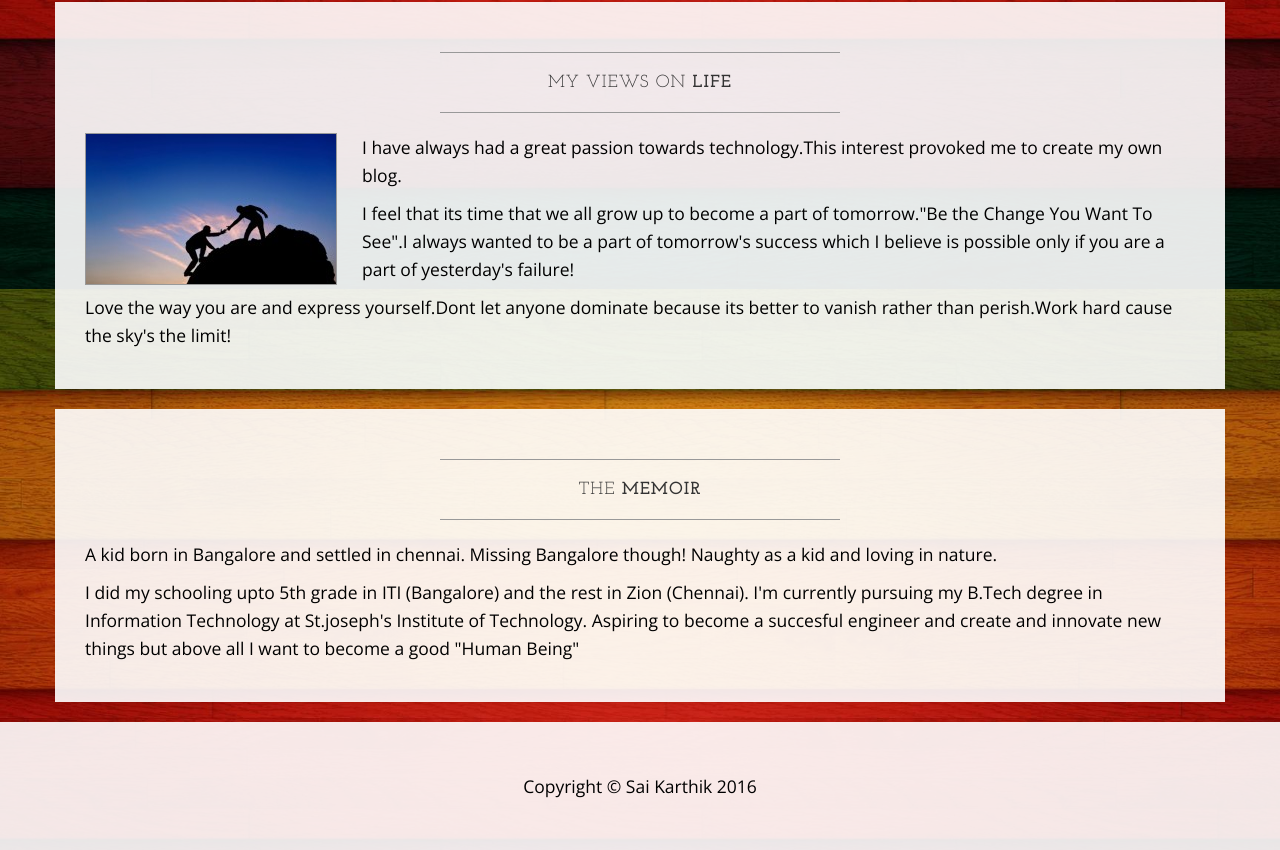
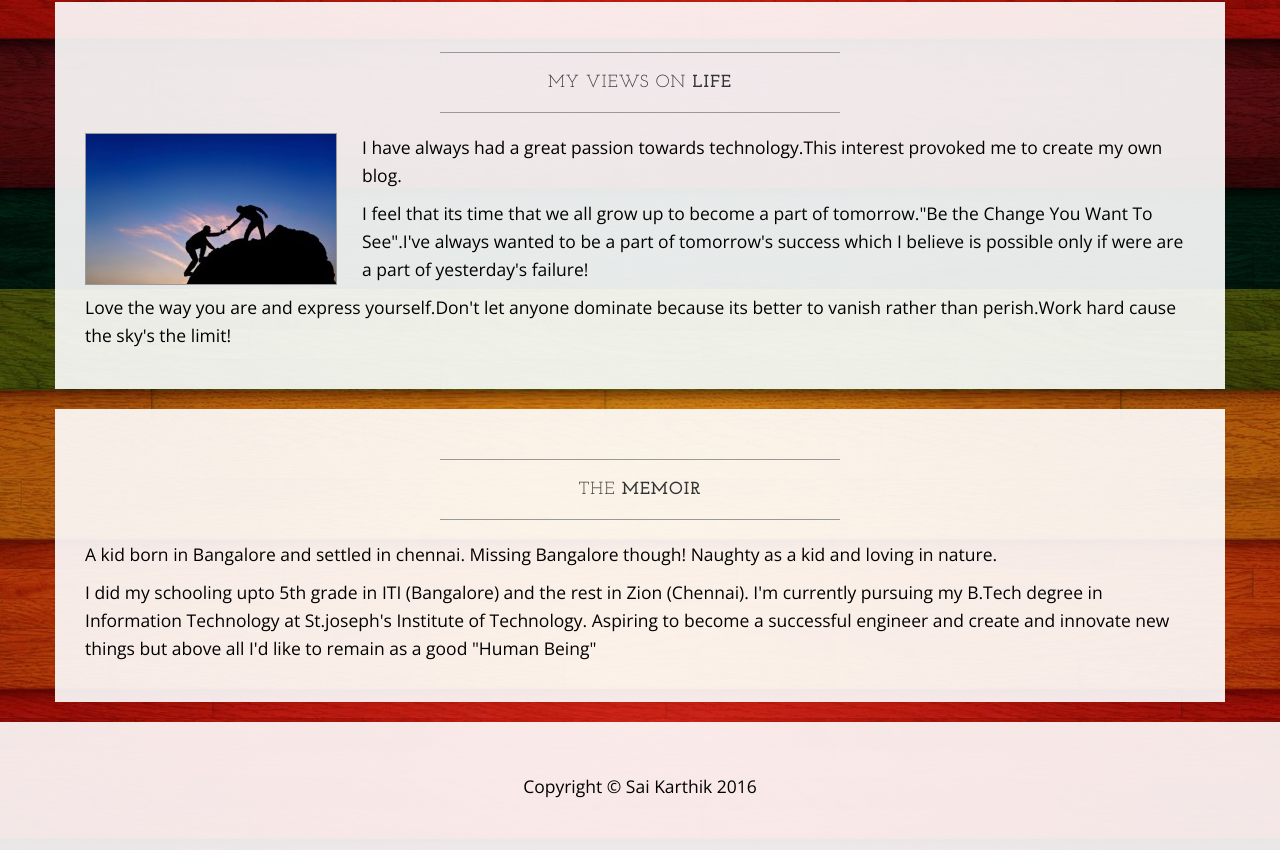
Before and after one commit to karthikgeek/blog, a plain HTML site: page index.html in a window 1280 px wide. Shown: the part 1311-2161 px from the top of the page. Drawn offline with nearby package versions, Linux system fonts and the light colour scheme.

Commit message:
Update index.html

```diff
--- a/index.html
+++ b/index.html
@@ -130,8 +130,8 @@
                     <img class="img-responsive img-border img-left" src="img/intro-pic.jpg" alt="">
                     <hr class="visible-xs">
                     <p>I have always had a great passion towards technology.This interest provoked me to create my own blog.</p>
-                    <p>I feel that its time that we all grow up to become a part of tomorrow."Be the Change You Want To See".I always wanted to be a part of tomorrow's success which I believe is possible only if you are a part of yesterday's failure!</p>
-                    <p>Love the way you are and express yourself.Dont let anyone dominate because its better to vanish rather than perish.Work hard cause the sky's the limit!</p>
+                    <p>I feel that its time that we all grow up to become a part of tomorrow."Be the Change You Want To See".I've always wanted to be a part of tomorrow's success which I believe is possible only if were are a part of yesterday's failure!</p>
+                    <p>Love the way you are and express yourself.Don't let anyone dominate because its better to vanish rather than perish.Work hard cause the sky's the limit!</p>
                 </div>
             </div>
         </div>
@@ -145,7 +145,7 @@
                     </h2>
                     <hr>
                     <p>A kid born in Bangalore and settled in chennai. Missing Bangalore though! Naughty as a kid and loving in nature.</p>
-                    <p>I did my schooling upto 5th grade in ITI (Bangalore) and the rest in Zion (Chennai). I'm currently pursuing my B.Tech degree in Information Technology at St.joseph's Institute of Technology. Aspiring to become a succesful engineer and create and innovate new things but above all I want to become a good "Human Being"</p>
+                    <p>I did my schooling upto 5th grade in ITI (Bangalore) and the rest in Zion (Chennai). I'm currently pursuing my B.Tech degree in Information Technology at St.joseph's Institute of Technology. Aspiring to become a successful engineer and create and innovate new things but above all I'd like to remain as a good "Human Being"</p>
                 </div>
             </div>
         </div>
```
